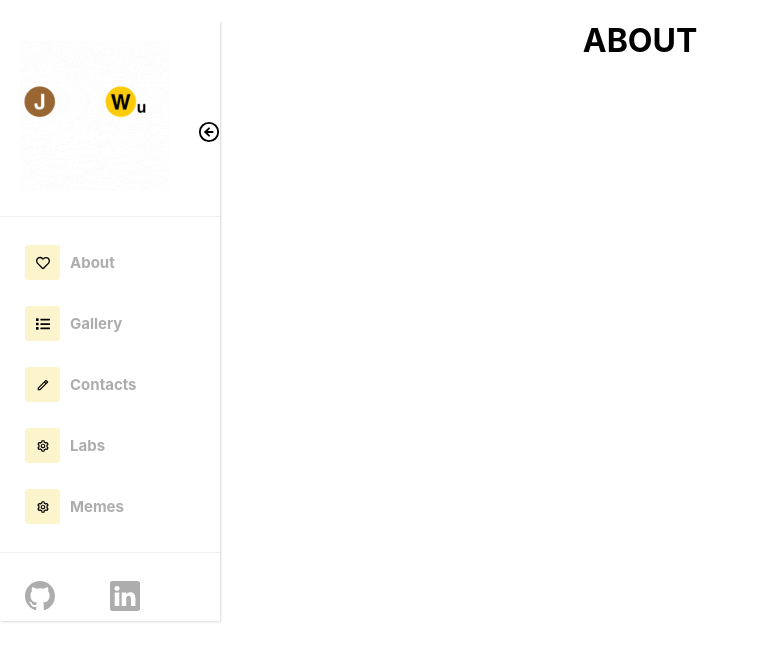
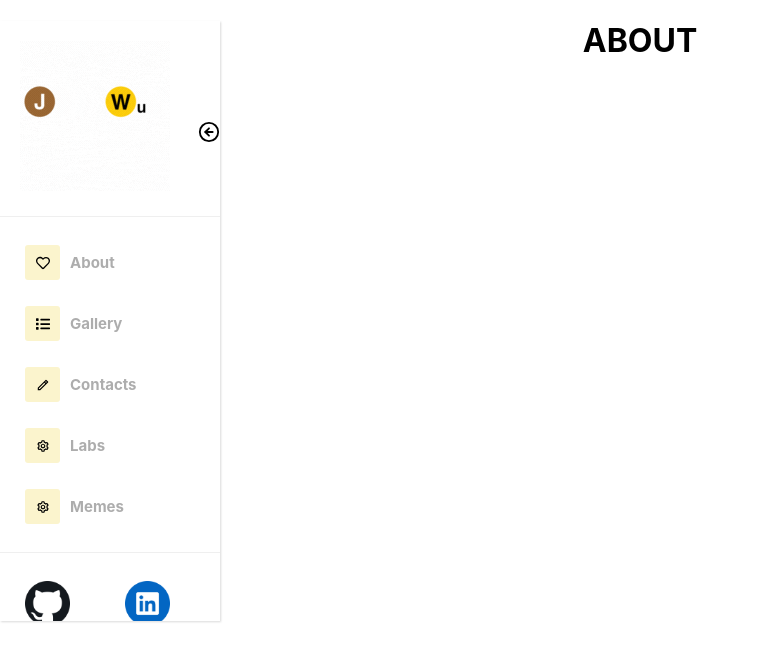
Before and after one commit to MemeEngineer/johnny-github.io, a React (Create React App) app: page / in a window 1280 px wide. Shown: the top 660 px of the page, without its empty margins (0-760 px from the left). Built offline with nearby package versions, Linux system fonts and the light colour scheme.

Commit message:
Switched github and linkedin icons to png

```diff
--- a/src/components/Navbar.js
+++ b/src/components/Navbar.js
@@ -16,6 +16,8 @@ import {
   FiArrowRightCircle,
 } from "react-icons/fi";
 import { BsGithub, BsLinkedin } from "react-icons/bs";
+import Github from "../assets/github.svg.png";
+import Linkedin from "../assets/linkedin.png";
 import { RiPencilLine } from "react-icons/ri";
 import { BiCog } from "react-icons/bi";
 import "react-pro-sidebar/dist/css/styles.css";
@@ -75,14 +77,22 @@ export default function Navbar() {
           </SidebarContent>
           <SidebarFooter className="sidebarfoot">
             <Menu className="navfoot">
-              <MenuItem >
+              <MenuItem>
                 <a href="https://github.com/MemeEngineer" target="blank">
-                  <BsGithub style={{height:"2em", width:"2em"}}/>
+                  <img
+                    src={Github}
+                    atl="github"
+                    style={{ height: "3em", width: "3em" }}
+                  />
                 </a>
-                </MenuItem>
-                <MenuItem>
-                <a href="https://www.linkedin.com/in/johnnywu5/" target="blank">
-                  <BsLinkedin style={{height:"2em", width:"2em"}}/>
+              </MenuItem>
+              <MenuItem>
+                <a
+                  href="https://www.linkedin.com/in/johnnywu5/"
+                  alt="Linkedin"
+                  target="blank"
+                >
+                  <img src={Linkedin} style={{ height: "3em", width: "3em" }} />
                 </a>
               </MenuItem>
             </Menu>
```
Also changed, not shown: src/assets/github.svg.png (added), src/assets/linkedin.png (added).
